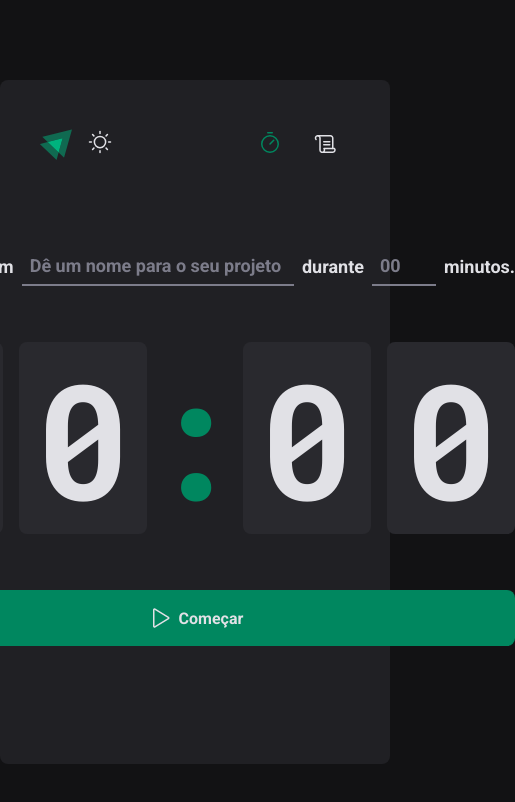
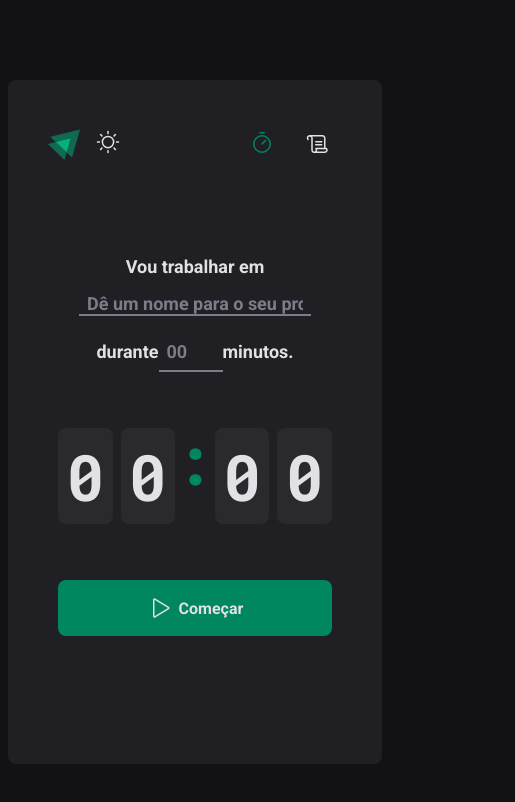
Before and after one commit to lucascprazeres/ignite-timer, a React (Vite) app: page / in a window 390 px wide. Shown: the top 802 px of the page, 515 px wide, since content can reach past the window. Built offline with nearby package versions, Linux system fonts and the light colour scheme.

Commit message:
feat(responsive): add mobile compatibily

```diff
--- a/src/layouts/DefaultLayout/styles.ts
+++ b/src/layouts/DefaultLayout/styles.ts
@@ -1,4 +1,5 @@
 import styled from 'styled-components'
+import { breakpoints } from '../../styles/breakpoints'
 
 export const LayoutContainer = styled.div`
   max-width: 74rem;
@@ -11,4 +12,8 @@ export const LayoutContainer = styled.div`
 
   display: flex;
   flex-direction: column;
+
+  @media ${breakpoints.tablet} {
+    margin: 5rem 0.5rem;
+  }
 `
--- a/src/pages/Home/index.tsx
+++ b/src/pages/Home/index.tsx
@@ -29,6 +29,7 @@ export function Home() {
             <option value="Projeto 3" />
           </datalist>
 
+          <div>
             <label htmlFor="minutesAmount">durante</label>
             <MinutesAmountInput
               id="minutesAmount"
@@ -40,6 +41,7 @@ export function Home() {
             />
 
             <span>minutos.</span>
+          </div>
         </InputGroup>
 
         <CountdownContainer>
--- a/src/pages/Home/styles.ts
+++ b/src/pages/Home/styles.ts
@@ -1,4 +1,5 @@
 import styled from 'styled-components'
+import { breakpoints } from '../../styles/breakpoints'
 
 export const HomeContainer = styled.main`
   flex: 1;
@@ -27,6 +28,11 @@ export const InputGroup = styled.fieldset`
   font-size: 1.125rem;
   font-weight: bold;
   flex-wrap: wrap;
+
+  @media ${breakpoints.mobile} {
+    flex-direction: column;
+    gap: 1rem;
+  }
 `
 
 const BaseInput = styled.input`
@@ -68,12 +74,22 @@ export const CountdownContainer = styled.div`
 
   display: flex;
   gap: 1rem;
+
+  @media ${breakpoints.mobile} {
+    font-size: 4rem;
+    line-height: 4rem;
+    gap: 0.5rem;
+  }
 `
 
 export const Number = styled.span`
   background: ${(props) => props.theme.bodyLight};
   padding: 2rem 1rem;
   border-radius: 8px;
+
+  @media ${breakpoints.mobile} {
+    padding: 1rem 0.5rem;
+  }
 `
 
 export const Separator = styled.div`
@@ -84,4 +100,9 @@ export const Separator = styled.div`
   overflow: hidden;
   display: flex;
   justify-content: center;
+
+  @media ${breakpoints.mobile} {
+    padding: 0;
+    width: 1.5rem;
+  }
 `
--- /dev/null
+++ b/src/styles/breakpoints.ts
@@ -0,0 +1,4 @@
+export const breakpoints = {
+  mobile: '(max-width: 480px)',
+  tablet: '(max-width: 768px)',
+}
```
Lines whose indentation alone changed are shown as unchanged.
